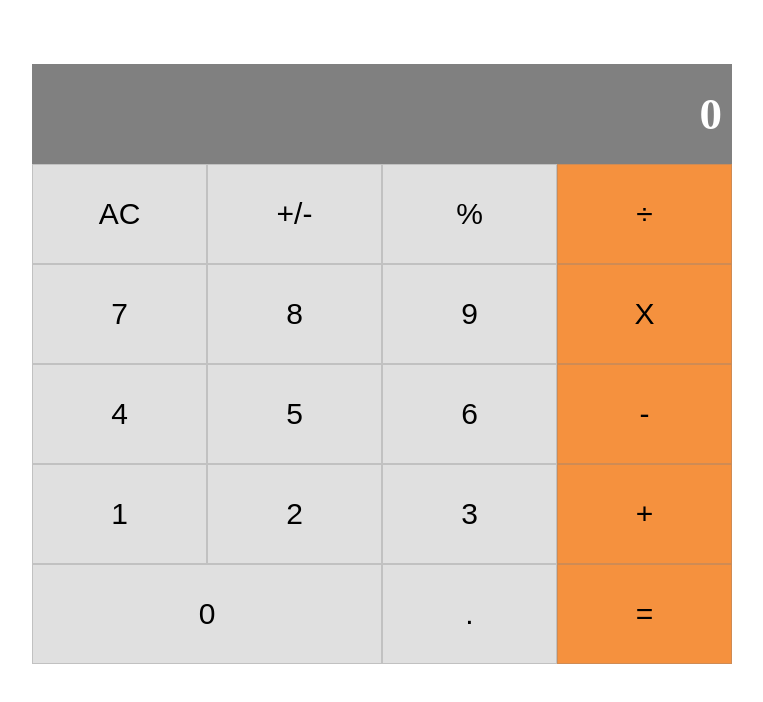
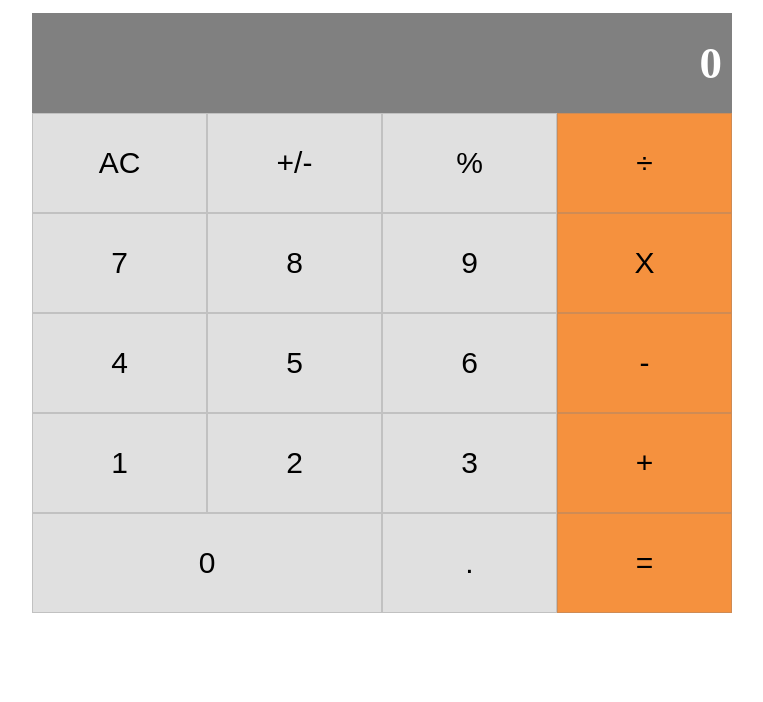
Before and after one commit to RoodzFernando/Calculator-React-app, a React (Create React App) app: page / in a window 1280 px wide. Shown: the top 702 px of the page, without its empty margins (288-1051 px from the left). Built offline with nearby package versions, Linux system fonts and the light colour scheme.

Commit message:
Update index.scss

```diff
--- a/src/styles/css/index.css
+++ b/src/styles/css/index.css
@@ -1,6 +1,6 @@
 body {
   margin: 0 auto;
-  margin-top: 5%;
+  margin-top: 1%;
   width: 50%; }
   body .result {
     background-color: grey;
--- a/src/styles/scss/index.scss
+++ b/src/styles/scss/index.scss
@@ -3,7 +3,7 @@ $height: 100px;
 
 body {
   margin: 0 auto;
-  margin-top: 5%;
+  margin-top: 1%;
   width: 50%;
   .result {
     background-color: grey;
```
